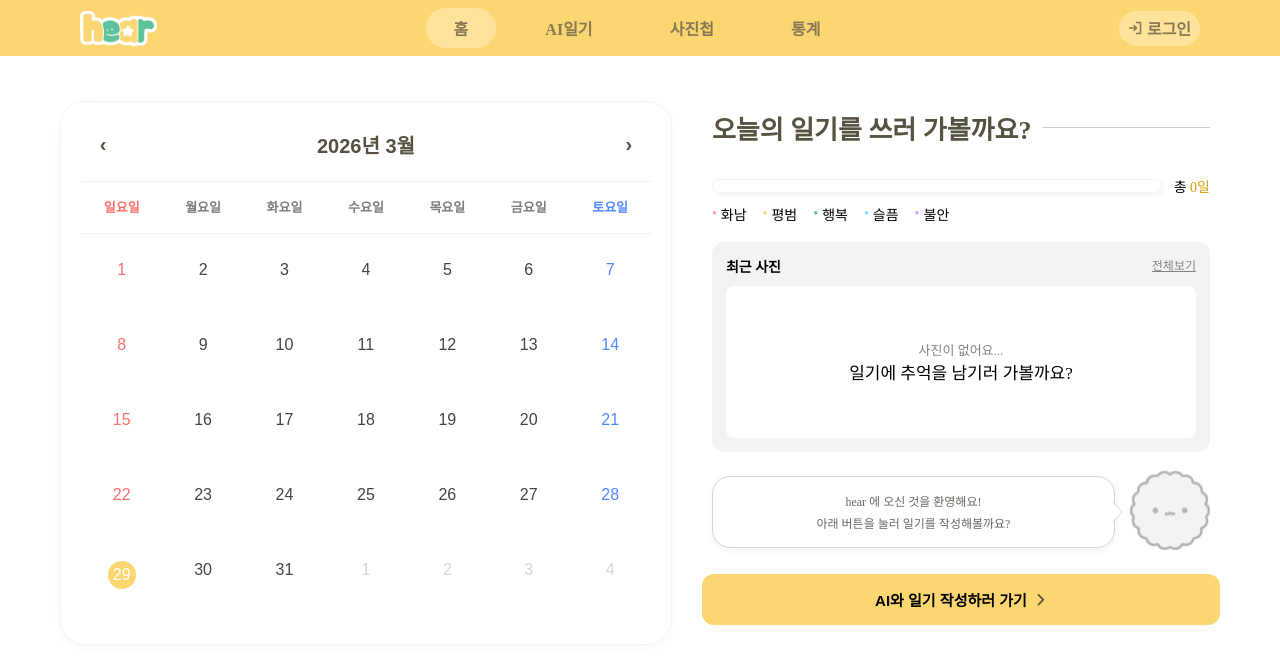
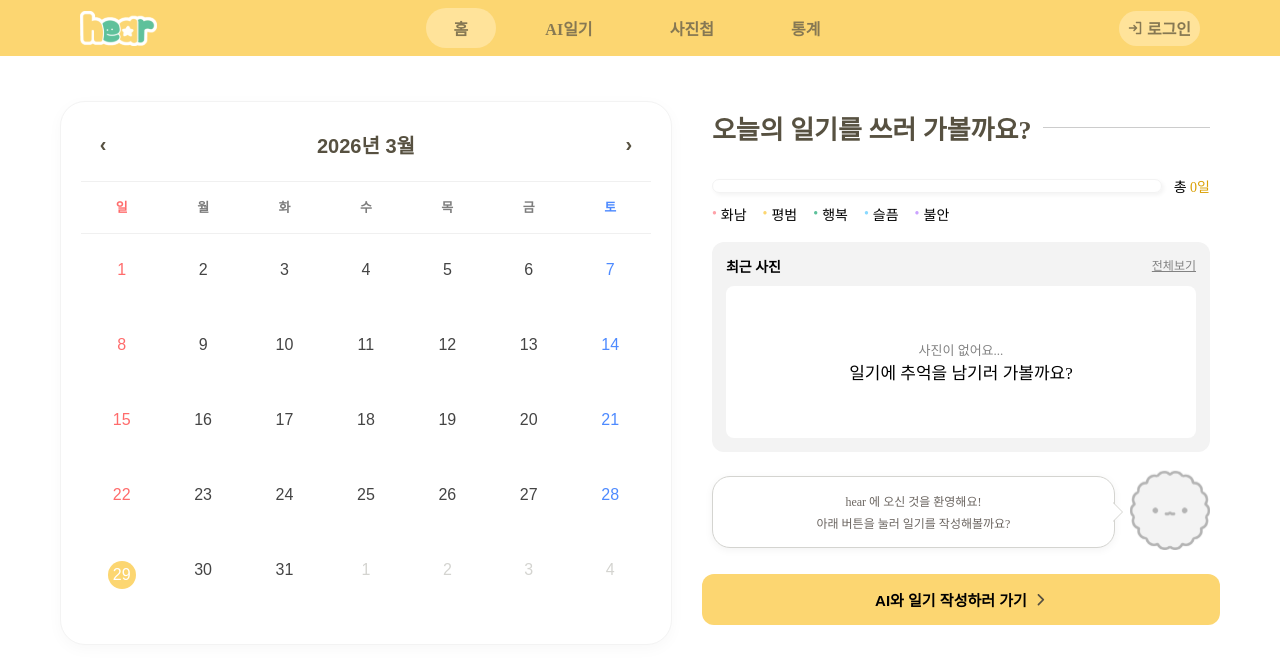
Before and after one commit to MoDeep11/Hear_FE, a React (Vite) app: page /home in a window 1280 px wide. Shown: the top 664 px of the page. Built offline with nearby package versions, Linux system fonts and the light colour scheme.

Commit message:
fix: 로드래빗 수정

```diff
--- a/src/pages/Home.jsx
+++ b/src/pages/Home.jsx
@@ -4,8 +4,10 @@ import "react-calendar/dist/Calendar.css";
 import Header from "../components/Header";
 import ArrowRight from "../assets/ArrowRight.svg";
 import NoDiary from "../assets/NoImg.svg";
+import { useNavigate } from "react-router-dom";
 
 const Home = () => {
+  const navigate = useNavigate();
   return (
     <Body>
       <Header />
@@ -15,16 +17,9 @@ const Home = () => {
             locale="ko-KR"
             calendarType="gregory"
             formatDay={(locale, date) => date.getDate()}
+            /* formatShortWeekday 수정: API 의도에 맞게 '일요일' -> '일'로 축약 */
             formatShortWeekday={(locale, date) =>
-              [
-                "일요일",
-                "월요일",
-                "화요일",
-                "수요일",
-                "목요일",
-                "금요일",
-                "토요일",
-              ][date.getDay()]
+              ["일", "월", "화", "수", "목", "금", "토"][date.getDay()]
             }
           />
         </CalendarWrapper>
@@ -56,7 +51,9 @@ const Home = () => {
             <ImgContainer>
               <TextContainer>
                 <span>최근 사진</span>
-                <ImgTotal>전체보기</ImgTotal>
+                <ImgTotal onClick={() => navigate("/photobook")}>
+                  전체보기
+                </ImgTotal>
               </TextContainer>
               <ImgBox>
                 <NoImg>사진이 없어요...</NoImg>
@@ -76,12 +73,12 @@ const Home = () => {
                 </BubbleContainer>
               </BubbleContainerWrapper>
               <DiaryContainer>
-                <img src={NoDiary} alt="" />
+                <img src={NoDiary} alt="일기 없음 아이콘" />
               </DiaryContainer>
             </NoDiaryContainer>
           </TotalDateBox>
 
-          <AiChatButton>
+          <AiChatButton onClick={() => navigate("/ai/chats")}>
             AI와 일기 작성하러 가기
             <img src={ArrowRight} alt="화살표" />
           </AiChatButton>
```
